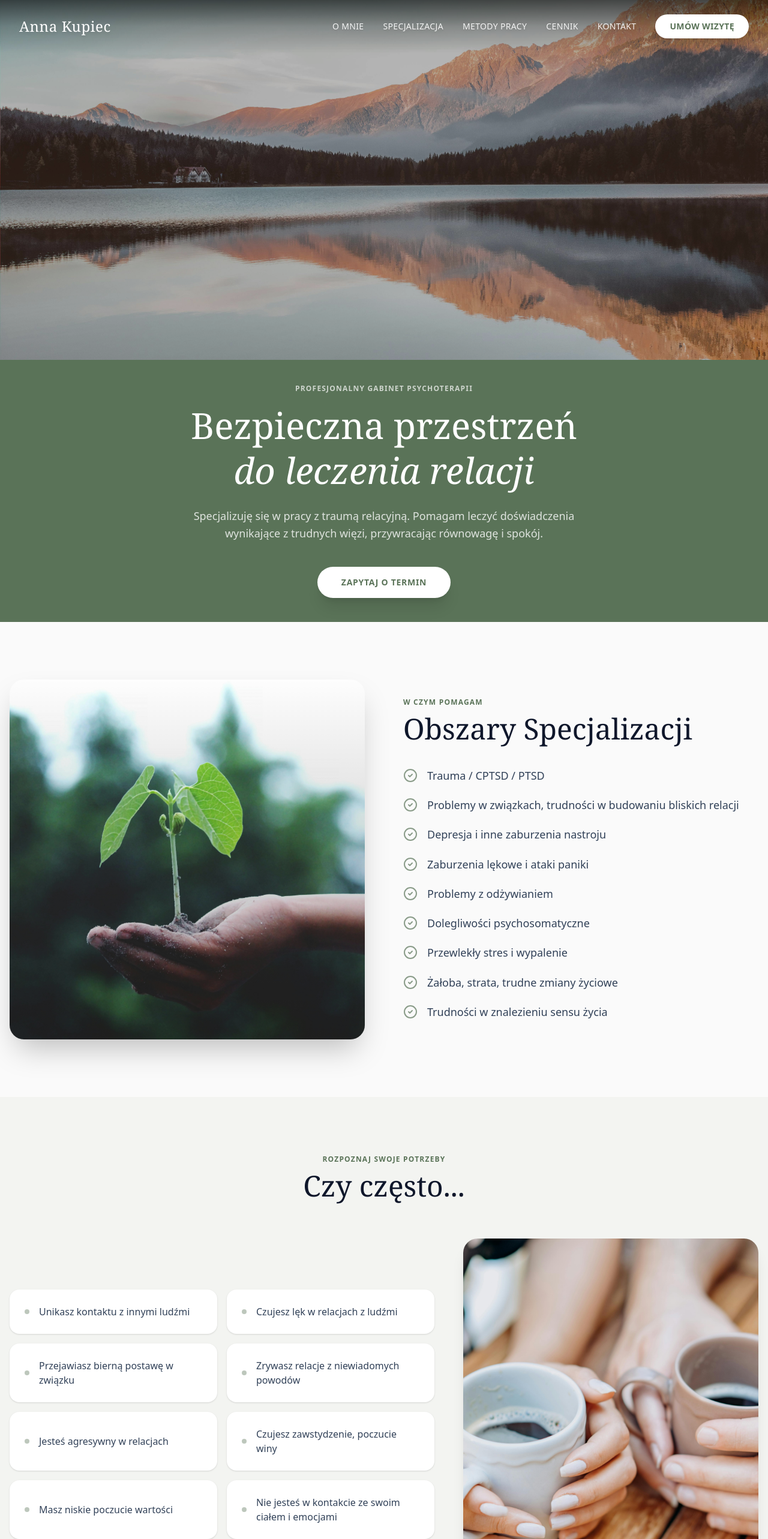
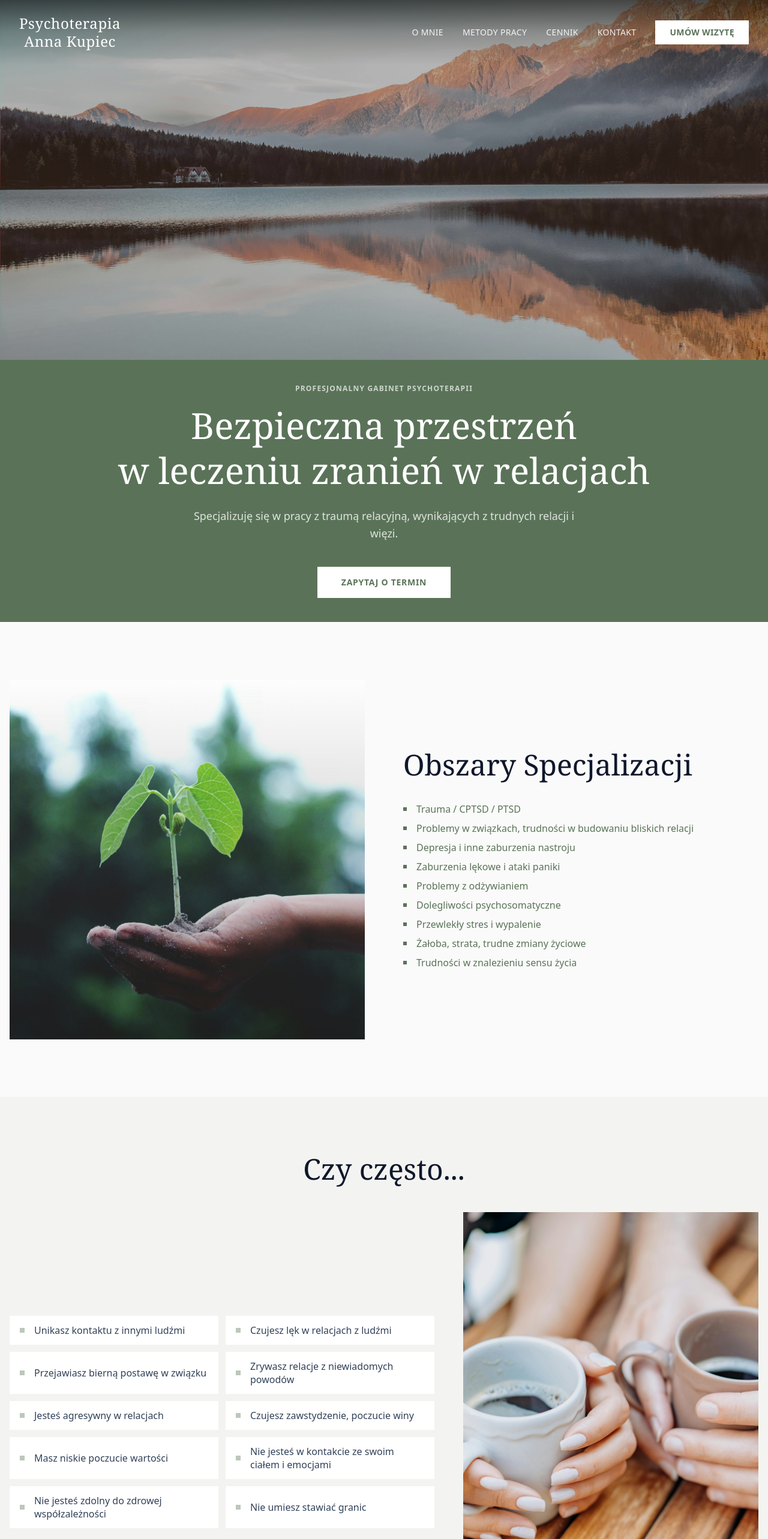
Before and after one commit to HeroFabi/anna-kupiec---psychoterapiav2, a Next.js app: page / in a window 1280 px wide. Shown: the top 2566 px of the page at 60% size. Built offline with nearby package versions, Linux system fonts and the light colour scheme.

Commit message:
feat: add initial UI components for core website sections and a new methods page.

```diff
--- a/components/sections/Footer.tsx
+++ b/components/sections/Footer.tsx
@@ -1,8 +1,10 @@
 export default function Footer({ navLinks }: { navLinks: { name: string, href: string }[] }) {
   return (
-    <footer className="w-full bg-slate-900 text-slate-400 py-12 border-t border-slate-800">
+    <footer className="w-full bg-[#5A7358] text-white/70 py-12 border-t border-[#4a6048]">
       <div className="max-w-7xl mx-auto px-4 flex flex-col md:flex-row justify-between items-center gap-6">
-        <div className="font-serif text-2xl text-white">Anna Kupiec</div>
+        <div className="font-serif text-xl md:text-2xl text-white leading-tight text-center">
+          Psychoterapia <br /> Anna Kupiec
+        </div>
         <nav className="flex flex-wrap justify-center gap-6 text-xs font-medium tracking-wider uppercase">
           {navLinks.map((link) => (
             <a key={link.name} href={link.href} className="hover:text-white transition-colors">
@@ -10,7 +12,7 @@ export default function Footer({ navLinks }: { navLinks: { name: string, href: s
             </a>
           ))}
         </nav>
-        <div className="text-xs text-slate-500">
+        <div className="text-xs text-white/50">
           © {new Date().getFullYear()} Wszelkie prawa zastrzeżone.
         </div>
       </div>
--- a/components/sections/Hero.tsx
+++ b/components/sections/Hero.tsx
@@ -29,14 +29,14 @@ export default function Hero() {
             Profesjonalny Gabinet Psychoterapii
           </span>
           <h1 className="font-serif text-2xl md:text-5xl lg:text-6xl mb-6 leading-tight text-white">
-            Bezpieczna przestrzeń <br /><span className="italic font-light">do leczenia relacji</span>
+            Bezpieczna przestrzeń <br /><span className="font-light">w leczeniu zranień w relacjach</span>
           </h1>
           <p className="text-base md:text-lg mb-10 text-white/80 font-light leading-relaxed max-w-2xl mx-auto">
-            Specjalizuję się w pracy z traumą relacyjną. Pomagam leczyć doświadczenia wynikające z trudnych więzi, przywracając równowagę i spokój.
+            Specjalizuję się w pracy z traumą relacyjną, wynikających z trudnych relacji i więzi.
           </p>
           <a
             href="#kontakt"
-            className="inline-flex items-center justify-center bg-white text-[#5A7358] px-10 py-4 rounded-full text-sm font-bold tracking-wider hover:bg-gray-100 transition-all shadow-xl hover:shadow-2xl hover:-translate-y-0.5 uppercase"
+            className="inline-flex items-center justify-center bg-white text-[#5A7358] px-10 py-4 text-sm font-bold tracking-wider hover:bg-gray-100 transition-all hover:-translate-y-0.5 uppercase"
           >
             Zapytaj o termin
           </a>
--- a/components/sections/Navbar.tsx
+++ b/components/sections/Navbar.tsx
@@ -7,7 +7,6 @@ import Link from 'next/link';
 
 export const navLinks = [
   { name: 'O mnie', href: '/#o-mnie' },
-  { name: 'Specjalizacja', href: '/#specjalizacja' },
   { name: 'Metody pracy', href: '/#metody' },
   { name: 'Cennik', href: '/#cennik' },
   { name: 'Kontakt', href: '/#kontakt' },
@@ -33,20 +32,18 @@ export default function Navbar({ isSolid = false }: NavbarProps) {
 
   return (
     <header
-      className={`fixed top-0 w-full z-50 transition-all duration-300 ${
-        activeState ? 'bg-white/95 backdrop-blur-md shadow-sm py-4' : 'bg-transparent py-6'
-      }`}
+      className={`fixed top-0 w-full z-50 transition-all duration-300 ${activeState ? 'bg-white/95 backdrop-blur-md py-4' : 'bg-transparent py-6'
+        }`}
     >
       {/* Background Gradient for readability before scrolling */}
       <div
-        className={`absolute inset-0 bg-gradient-to-b from-black/60 via-black/20 to-transparent pointer-events-none transition-opacity duration-300 ${
-          activeState ? 'opacity-0' : 'opacity-100'
-        } -z-10`}
+        className={`absolute inset-0 bg-gradient-to-b from-black/60 via-black/20 to-transparent pointer-events-none transition-opacity duration-300 ${activeState ? 'opacity-0' : 'opacity-100'
+          } -z-10`}
       />
 
       <div className="max-w-7xl mx-auto px-4 sm:px-6 lg:px-8 flex justify-between items-center relative z-10">
-        <Link href="/" className={`font-serif text-2xl tracking-wide font-medium transition-colors ${activeState ? 'text-slate-900' : 'text-white drop-shadow-md'}`}>
-          Anna Kupiec
+        <Link href="/" className={`font-serif text-xl md:text-2xl tracking-wide font-medium transition-colors leading-tight block text-center ${activeState ? 'text-slate-900' : 'text-white'}`}>
+          Psychoterapia <br /> Anna Kupiec
         </Link>
 
         {/* Desktop Nav */}
@@ -55,20 +52,18 @@ export default function Navbar({ isSolid = false }: NavbarProps) {
             <Link
               key={link.name}
               href={link.href}
-              className={`text-sm font-medium tracking-wide uppercase transition-colors hover:text-[#5A7358] ${
-                activeState ? 'text-slate-600' : 'text-white/90 drop-shadow-md'
-              }`}
+              className={`text-sm font-medium tracking-wide uppercase transition-colors hover:text-[#5A7358] ${activeState ? 'text-slate-600' : 'text-white/90'
+                }`}
             >
               {link.name}
             </Link>
           ))}
           <Link
             href="/#kontakt"
-            className={`px-6 py-2.5 rounded-full text-sm font-semibold tracking-wide uppercase transition-all ${
-              activeState
-                ? 'bg-[#5A7358] text-white hover:bg-[#4a6048] shadow-md hover:shadow-lg'
-                : 'bg-white text-[#5A7358] hover:bg-gray-50 shadow-lg'
-            }`}
+            className={`px-6 py-2.5 text-sm font-semibold tracking-wide uppercase transition-all ${activeState
+                ? 'bg-[#5A7358] text-white hover:bg-[#4a6048] '
+                : 'bg-white text-[#5A7358] hover:bg-gray-50 '
+              }`}
           >
             Umów wizytę
           </Link>
@@ -94,7 +89,7 @@ export default function Navbar({ isSolid = false }: NavbarProps) {
             initial={{ opacity: 0, height: 0 }}
             animate={{ opacity: 1, height: 'auto' }}
             exit={{ opacity: 0, height: 0 }}
-            className="md:hidden bg-white border-t border-gray-100 shadow-xl overflow-hidden"
+            className="md:hidden bg-white border-t border-gray-100 overflow-hidden"
           >
             <div className="px-4 pt-2 pb-6 space-y-1 flex flex-col">
               {navLinks.map((link) => (
@@ -102,7 +97,7 @@ export default function Navbar({ isSolid = false }: NavbarProps) {
                   key={link.name}
                   href={link.href}
                   onClick={() => setIsMobileMenuOpen(false)}
-                  className="block px-3 py-4 text-base font-medium text-slate-700 hover:text-[#5A7358] hover:bg-slate-50 rounded-lg uppercase tracking-wide"
+                  className="block px-3 py-4 text-base font-medium text-slate-700 hover:text-[#5A7358] hover:bg-slate-50 uppercase tracking-wide"
                 >
                   {link.name}
                 </Link>
--- a/components/sections/Specialization.tsx
+++ b/components/sections/Specialization.tsx
@@ -1,4 +1,4 @@
-import { CheckCircle2 } from 'lucide-react';
+
 import Image from 'next/image';
 import { FadeIn } from '@/components/ui/FadeIn';
 
@@ -19,7 +19,7 @@ export default function Specialization() {
     <section id="specjalizacja" className="py-24 px-4 max-w-7xl mx-auto w-full">
       <div className="grid lg:grid-cols-2 gap-16 items-center">
         <FadeIn direction="right">
-          <div className="relative h-[600px] rounded-3xl overflow-hidden shadow-2xl">
+          <div className="relative h-[600px] overflow-hidden">
             <Image
               src="/images/Roslina__1.jpg"
               alt="Rosnąca roślina w dłoniach - symbol wzrostu"
@@ -32,18 +32,17 @@ export default function Specialization() {
 
         <div>
           <FadeIn>
-            <span className="text-[#5A7358] font-semibold tracking-widest uppercase text-xs mb-3 block">W czym pomagam</span>
             <h2 className="font-serif text-4xl md:text-5xl mb-10 text-slate-900">
               Obszary Specjalizacji
             </h2>
           </FadeIn>
 
           <FadeIn delay={0.2}>
-            <ul className="space-y-5 text-slate-700">
+            <ul className="space-y-3 text-[#5A7358]">
               {items.map((item, i) => (
-                <li key={i} className="flex items-start group">
-                  <CheckCircle2 className="w-6 h-6 text-[#5A7358]/70 mr-4 shrink-0 mt-0.5 group-hover:text-[#5A7358] transition-colors" />
-                  <span className="text-lg font-light leading-relaxed">{item}</span>
+                <li key={i} className="flex items-center group">
+                  <div className="w-1.5 h-1.5 bg-[#5A7358] mr-4 shrink-0" />
+                  <span className="text-base font-normal leading-tight">{item}</span>
                 </li>
               ))}
             </ul>
--- a/components/sections/Symptoms.tsx
+++ b/components/sections/Symptoms.tsx
@@ -19,8 +19,7 @@ export default function Symptoms() {
     <section className="py-24 px-4 bg-[#F3F4F1] w-full">
       <div className="max-w-7xl mx-auto">
         <FadeIn>
-          <div className="text-center max-w-3xl mx-auto mb-16">
-            <span className="text-[#5A7358] font-semibold tracking-widest uppercase text-xs mb-3 block">Rozpoznaj swoje potrzeby</span>
+          <div className="text-center max-w-3xl mx-auto mb-12">
             <h2 className="font-serif text-4xl md:text-5xl text-slate-900 mb-6">
               Czy często...
             </h2>
@@ -28,12 +27,12 @@ export default function Symptoms() {
         </FadeIn>
 
         <div className="grid lg:grid-cols-12 gap-12 items-center">
-          <div className="lg:col-span-7 grid sm:grid-cols-2 gap-4">
+          <div className="lg:col-span-7 grid sm:grid-cols-2 gap-3">
             {symptoms.map((item, i) => (
               <FadeIn key={i} delay={0.05 * i}>
-                <div className="bg-white p-6 rounded-2xl shadow-sm hover:shadow-md transition-shadow border border-white/50 h-full flex items-center">
-                  <div className="w-2 h-2 rounded-full bg-[#5A7358]/40 mr-4 shrink-0" />
-                  <p className="text-slate-700 font-light">{item}</p>
+                <div className="bg-white px-4 py-3 transition-shadow border border-white/50 h-full flex items-center">
+                  <div className="w-2 h-2 bg-[#5A7358]/40 mr-4 shrink-0" />
+                  <p className="text-slate-700 font-normal text-sm md:text-base leading-snug">{item}</p>
                 </div>
               </FadeIn>
             ))}
@@ -41,7 +40,7 @@ export default function Symptoms() {
 
           <div className="lg:col-span-5">
             <FadeIn delay={0.4} direction="left">
-              <div className="relative h-[700px] rounded-3xl overflow-hidden shadow-xl">
+              <div className="relative h-[700px] overflow-hidden">
                 <Image
                   src="/images/Relaksująca.jpg"
                   alt="Spokojny krajobraz sprzyjający refleksji"
```
Also changed, not shown: app/metody-pracy/page.tsx (+7 -7 lines), components/sections/About.tsx (+19 -10 lines), components/sections/Contact.tsx (+11 -11 lines), components/sections/InfoTiles.tsx (+6 -6 lines), components/sections/Methods.tsx (+10 -10 lines), components/sections/Pricing.tsx (+7 -7 lines).
